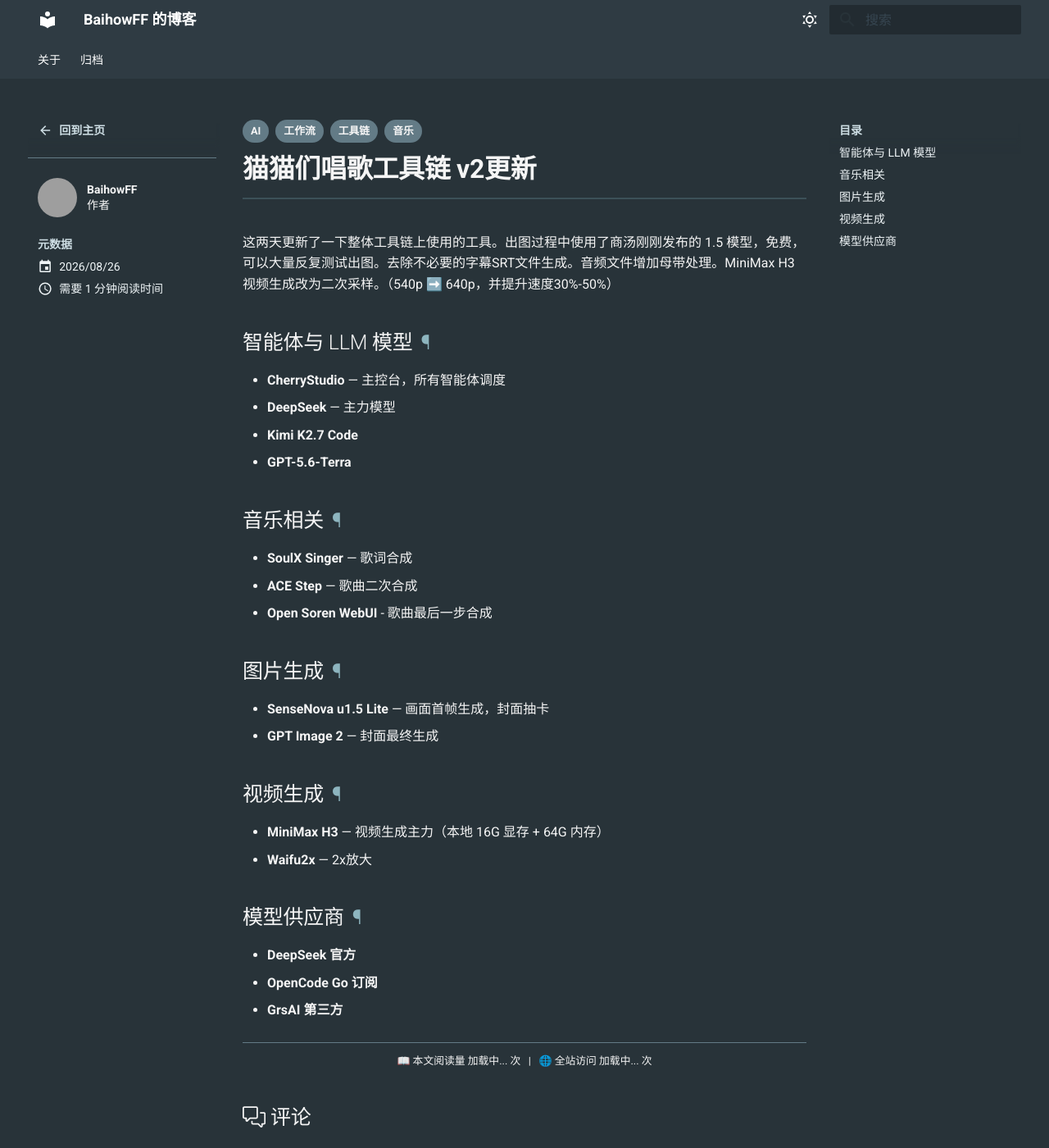
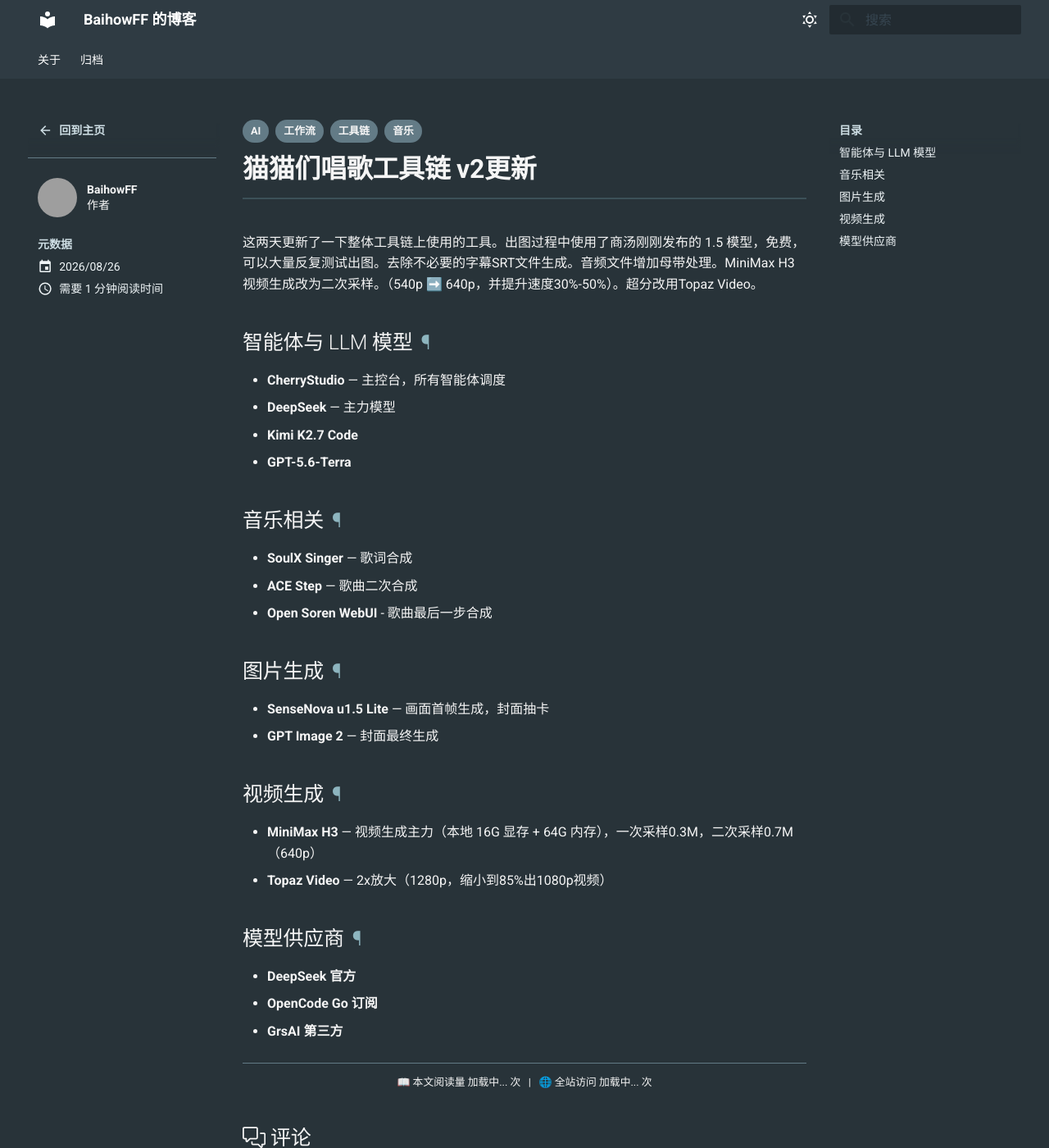
Before and after one commit to BaihowFF/BaihowFF.github.io, an MkDocs documentation site: the page built from docs/posts/猫猫们唱歌工具链-v2.md, in a window 1280 px wide and 1400 px high. Shown: the whole window at 82% size. Built offline with MkDocs 1.6.1 and Material for MkDocs 9.7.7, drawn with Linux system fonts in a browser that asks for light colours; comment, search, counter and statistics services are not loaded; grey boxes are pictures that could not be loaded.

Commit message:
fix: 猫猫们唱歌工具链 v2 修正内容

```diff
--- a/docs/posts/猫猫们唱歌工具链-v2.md
+++ b/docs/posts/猫猫们唱歌工具链-v2.md
@@ -10,7 +10,7 @@ tags:
   - 工作流
 ---
 
-这两天更新了一下整体工具链上使用的工具。出图过程中使用了商汤刚刚发布的 1.5 模型，免费，可以大量反复测试出图。去除不必要的字幕SRT文件生成。音频文件增加母带处理。MiniMax H3视频生成改为二次采样。（540p ➡️ 640p，并提升速度30%-50%）
+这两天更新了一下整体工具链上使用的工具。出图过程中使用了商汤刚刚发布的 1.5 模型，免费，可以大量反复测试出图。去除不必要的字幕SRT文件生成。音频文件增加母带处理。MiniMax H3视频生成改为二次采样。（540p ➡️ 640p，并提升速度30%-50%）。超分改用Topaz Video。
 
 ## 智能体与 LLM 模型
 
@@ -32,8 +32,8 @@ tags:
 
 ## 视频生成
 
-- **MiniMax H3** — 视频生成主力（本地 16G 显存 + 64G 内存）
-- **Waifu2x** — 2x放大
+- **MiniMax H3** — 视频生成主力（本地 16G 显存 + 64G 内存），一次采样0.3M，二次采样0.7M（640p）
+- **Topaz Video** — 2x放大（1280p，缩小到85%出1080p视频）
 
 ## 模型供应商
 
```
